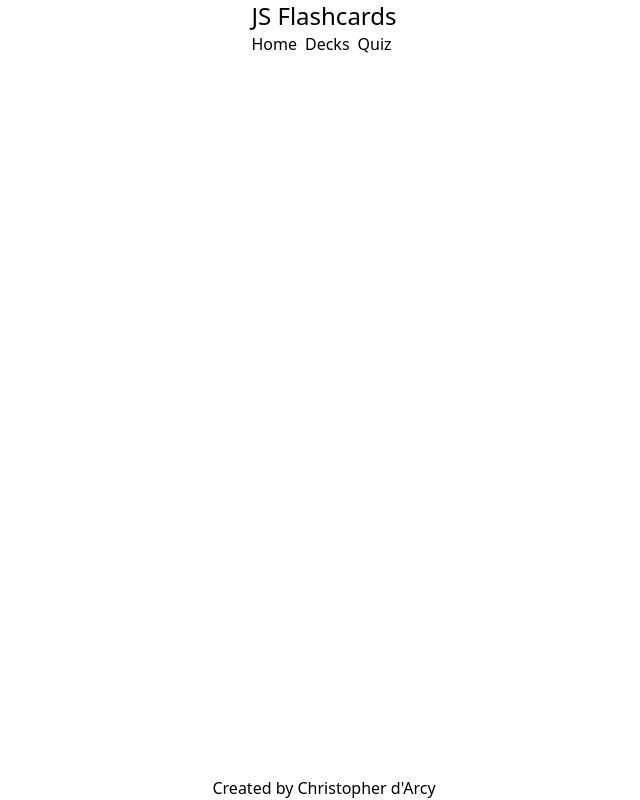
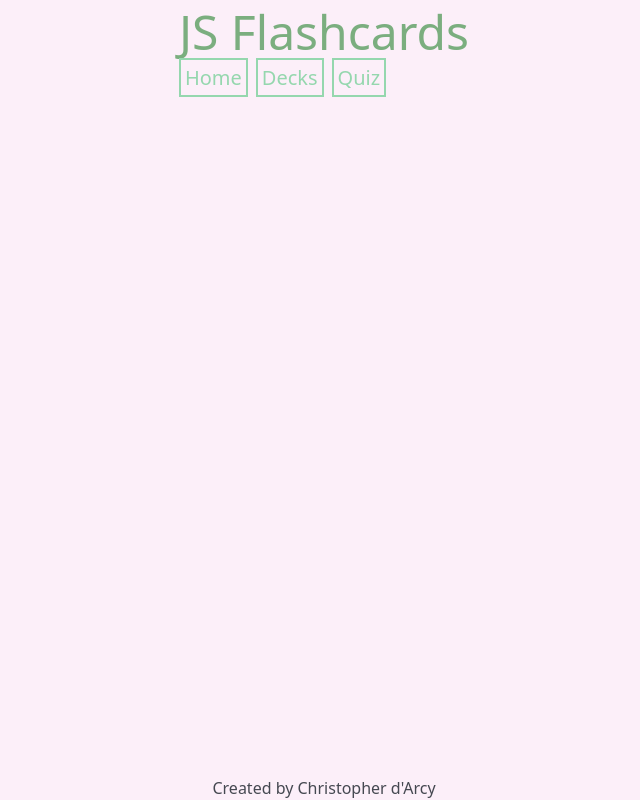
Before and after one commit to cmdarcy/js-flashcards, a React (Vite) app: page / in a window 1280 px wide. Shown: the whole page, without its empty margins (316-956 px from the left). Built offline with nearby package versions, Linux system fonts and the light colour scheme.

Commit message:
add custom colors, style pass

```diff
--- a/src/Components/Card/Card.jsx
+++ b/src/Components/Card/Card.jsx
@@ -1,14 +1,13 @@
 import React from "react";
-import styles from "./Card.module.css";
 
 function Card({ title, description, extra_info }) {
 	return (
-		<div className={styles.card}>
-			<div className={styles.card_inner}>
-				<div className={styles.card_front}>
+		<div className="w-80 h-52 [perspective:1000px] text-center ">
+			<div className="w-full h-full relative [transform-style:preserve-3d] transition-custom hover:[transform:rotateY(180deg)]">
+				<div className="bg-cambridge_blue text-white flex items-center border-8 rounded-lg justify-center text-2xl [transform:rotateY(0deg)] absolute w-full h-full backface-hidden">
 					<p>{title}</p>
 				</div>
-				<div className={styles.card_back}>
+				<div className="bg-celadon text-white flex flex-col gap-5 items-center border-8 rounded-lg justify-center text-sm [transform:rotateY(180deg)] absolute w-full h-full backface-hidden">
 					<p>{description}</p>
 					<p>{extra_info}</p>
 				</div>
--- a/src/Components/Card/Card.module.css
+++ /dev/null
@@ -1,52 +0,0 @@
-.card {
-	width: 300px;
-	height: 200px;
-	perspective: 1000px;
-	text-align: center;
-}
-
-.card_inner {
-	width: 100%;
-	height: 100%;
-	position: relative;
-	transform-style: preserve-3d;
-	transition: transform 0.999s;
-}
-
-.card:hover .card_inner {
-	transform: rotateY(180deg);
-}
-
-.card_front,
-.card_back {
-	position: absolute;
-	width: 100%;
-	height: 100%;
-	backface-visibility: hidden;
-}
-
-.card_front {
-	background-color: #6a2c70;
-	color: #fff;
-	display: flex;
-	align-items: center;
-	border: 10px solid #6a2c70;
-	border-radius: 10px;
-	justify-content: center;
-	font-size: 1.5rem;
-	transform: rotateY(0deg);
-}
-
-.card_back {
-	background-color: #f08a5d;
-	color: #fff;
-	display: flex;
-	flex-direction: column;
-	gap: 1.25em;
-	align-items: center;
-	border: 10px solid #f08a5d;
-	border-radius: 10px;
-	justify-content: center;
-	font-size: 0.75rem;
-	transform: rotateY(180deg);
-}
--- a/src/Components/Footer.jsx
+++ b/src/Components/Footer.jsx
@@ -2,7 +2,7 @@ import React from "react";
 
 function Footer() {
 	return (
-		<footer className="mt-auto">
+		<footer className="text-charcoal mt-auto">
 			<p>Created by Christopher d'Arcy</p>
 		</footer>
 	);
--- a/src/Components/Header.jsx
+++ b/src/Components/Header.jsx
@@ -3,8 +3,8 @@ import Nav from "./Nav";
 
 function Header() {
 	return (
-		<header>
-			<h1 className="text-2xl">JS Flashcards</h1>
+		<header className="mb-2">
+			<h1 className="text-5xl text-cambridge_blue my-2">JS Flashcards</h1>
 			<Nav />
 		</header>
 	);
--- a/src/Components/Nav.jsx
+++ b/src/Components/Nav.jsx
@@ -6,13 +6,28 @@ function Nav() {
 		<nav>
 			<ul className="flex gap-2">
 				<li>
-					<NavLink to="/">Home</NavLink>
+					<NavLink
+						className="text-xl text-celadon hover:bg-charcoal border-2 border-celadon p-1"
+						to="/"
+					>
+						Home
+					</NavLink>
 				</li>
 				<li>
-					<NavLink to="/decks">Decks</NavLink>
+					<NavLink
+						className="text-xl text-celadon hover:bg-charcoal border-2 border-celadon p-1"
+						to="/decks"
+					>
+						Decks
+					</NavLink>
 				</li>
 				<li>
-					<NavLink to="quiz">Quiz</NavLink>
+					<NavLink
+						className="text-xl text-celadon hover:bg-charcoal border-2 border-celadon p-1"
+						to="quiz"
+					>
+						Quiz
+					</NavLink>
 				</li>
 			</ul>
 		</nav>
--- a/src/Layout/DeckPage.jsx
+++ b/src/Layout/DeckPage.jsx
@@ -8,7 +8,7 @@ function DeckPage() {
 
 	return (
 		<>
-			<h3> {deckData.deckTitle}</h3>
+			<h3 className="text-white"> {deckData.deckTitle}</h3>
 
 			<div className="flex gap-2 flex-wrap justify-center">
 				{deckData.cards.map((card) => {
--- a/src/Layout/DecksPage.jsx
+++ b/src/Layout/DecksPage.jsx
@@ -4,12 +4,16 @@ import { Link } from "react-router-dom";
 function DecksPage() {
 	return (
 		<>
-			<h2>Decks</h2>
+			<h2 className="text-lg text-white">Decks</h2>
 			<ul>
 				{data.map((deck) => {
 					return (
 						<li>
-							<Link to={`/decks/${deck.deckTitle}`} state={{ deckData: deck }}>
+							<Link
+								className="text-celadon hover:text-blush"
+								to={`/decks/${deck.deckTitle}`}
+								state={{ deckData: deck }}
+							>
 								{deck.deckTitle}
 							</Link>
 						</li>
--- a/src/Layout/MainLayout.jsx
+++ b/src/Layout/MainLayout.jsx
@@ -4,9 +4,9 @@ import Footer from "../Components/Footer";
 import { Outlet } from "react-router-dom";
 function MainLayout() {
 	return (
-		<div className="flex flex-col items-center min-h-full">
+		<div className="flex flex-col items-center min-h-full bg-blush">
 			<Header></Header>
-			<main className="flex flex-col items-center">
+			<main className="flex flex-col items-center bg-charcoal">
 				<Outlet />
 			</main>
 			<Footer></Footer>
--- a/src/Layout/QuizPage.jsx
+++ b/src/Layout/QuizPage.jsx
@@ -1,7 +1,7 @@
 import React from "react";
 
 function QuizPage() {
-	return <h2>Quiz</h2>;
+	return <h2 className="text-white">Quiz</h2>;
 }
 
 export default QuizPage;
--- a/tailwind.config.js
+++ b/tailwind.config.js
@@ -1,8 +1,39 @@
 /** @type {import('tailwindcss').Config} */
+
+const plugin = require("tailwindcss/plugin");
+
+const backfaceVisibility = plugin(function ({ addUtilities }) {
+	addUtilities({
+		".backface-visible": {
+			"backface-visibility": "visible",
+		},
+		".backface-hidden": {
+			"backface-visibility": "hidden",
+		},
+	});
+});
+const transitionCustom = plugin(function ({ addUtilities }) {
+	addUtilities({
+		".transition-custom": {
+			transition: "transform 0.999s",
+		},
+	});
+});
+
 export default {
 	content: ["./index.html", "./src/**/*.{js,jsx}"],
 	theme: {
+		colors: {
+			transparent: "transparent",
+			current: "currentColor",
+			charcoal: "#454851ff",
+			asparagus: "#73956fff",
+			cambridge_blue: "#7bae7fff",
+			celadon: "#95d7aeff",
+			blush: "#FCEFF9",
+			white: "white",
+		},
 		extend: {},
 	},
-	plugins: [],
+	plugins: [backfaceVisibility, transitionCustom],
 };
```
